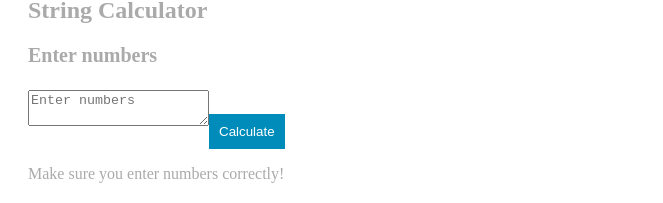
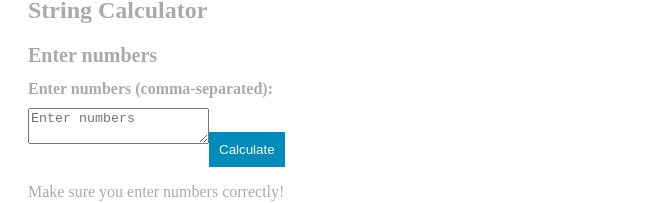
Before and after one commit to UrsTrulyAditya/Accessibilty, a React (Vite) app: page / in a window 1280 px wide. Shown: the part 455-658 px from the top of the page, without its empty margins (0-663 px from the left). Built offline with nearby package versions, Linux system fonts and the light colour scheme.

Commit message:
Accessibility fix - added label for textarea

```diff
--- a/src/App.tsx
+++ b/src/App.tsx
@@ -19,7 +19,12 @@ const App = () => {
 
       <h1 style={{ fontSize: '20px' }}>Enter numbers</h1>
 
+      <label htmlFor="numbers" style={{ display: 'block', fontWeight: 'bold' }}>
+        Enter numbers (comma-separated):
+      </label>
+
       <textarea
+        id="numbers"
         style={{ margin: '10px 0', color: '#aaa' }}
         placeholder='Enter numbers'
         value={input}
```
